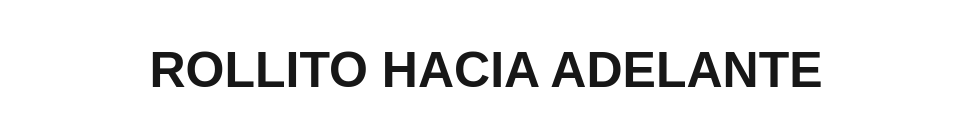
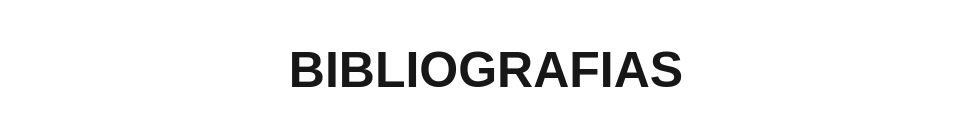
Before and after one commit to Felipeagv11/Deportesgimnasticoslospejelagartos, a plain HTML site: page index.html in a window 1280 px wide. Shown: the part 3932-4072 px from the top of the page, without its empty margins (154-1125 px from the left). Drawn offline with Linux system fonts and the light colour scheme.

Commit message:
Add files via upload

```diff
--- a/index.html
+++ b/index.html
@@ -165,7 +165,7 @@
 
     <section class="Bibliografias" id="bibliografias">
 
-        <h2 class="title">Rollito hacia adelante</h2>
+        <h2 class="title">Bibliografias</h2>
         <p> 1. Mindeporte. (n.d.). Ministerio del Deporte.</p>
         <p> 2. Gimnasia | Secretaría de Cultura, Recreación y Deporte</p>
         <p> 3. Unknown. (s. f.). ROLLO ADELANTE
```
